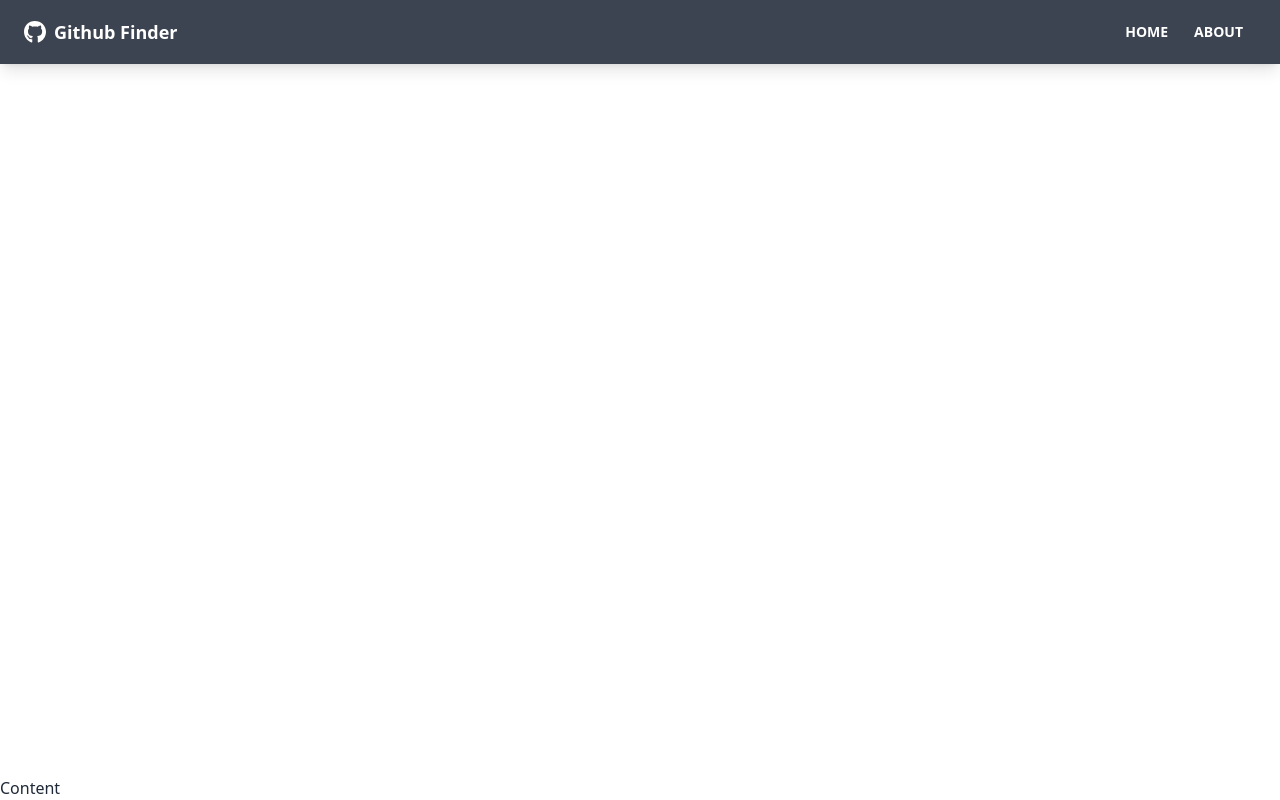
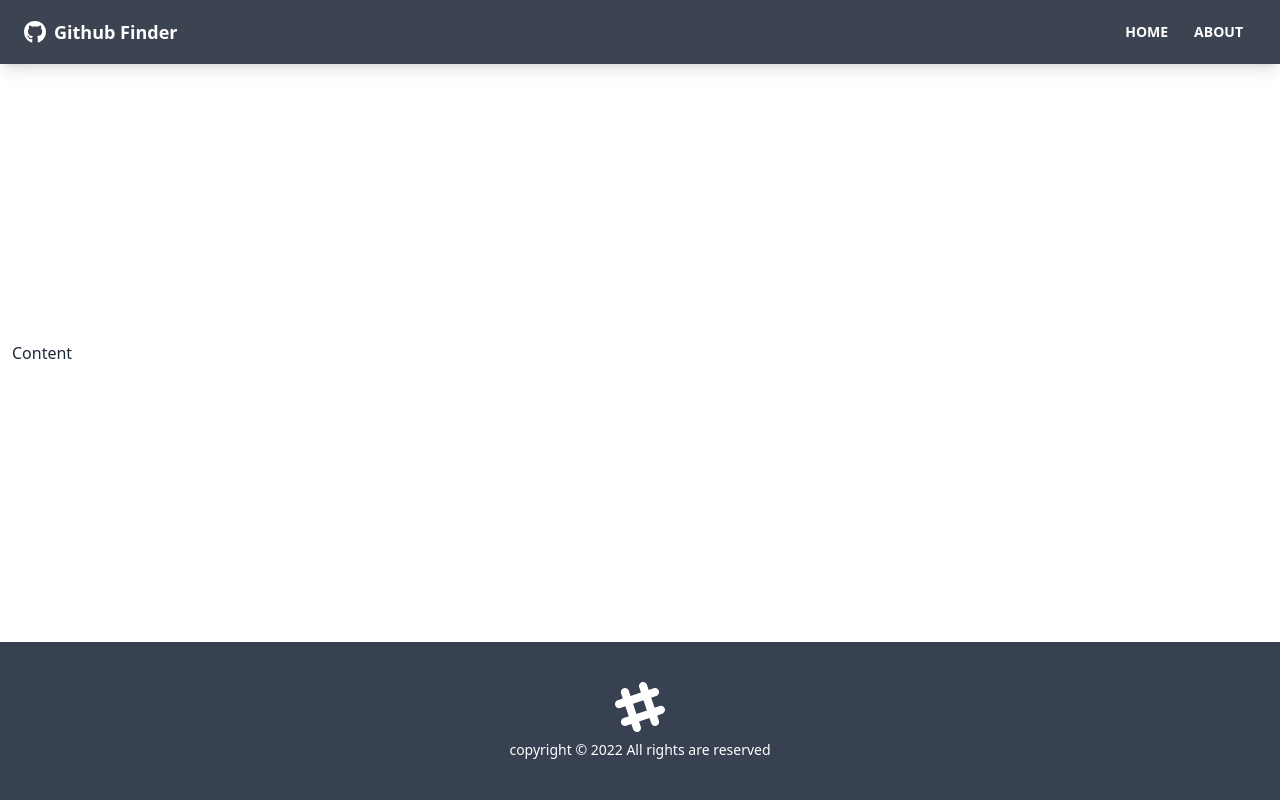
Before and after one commit to haamid10/Github-finder, a React (Create React App) app: page / in a window 1280 px wide. Built offline with nearby package versions, Linux system fonts and the light colour scheme.

Commit message:
aded layout page

```diff
--- a/src/App.jsx
+++ b/src/App.jsx
@@ -1,11 +1,13 @@
 import { BrowserRouter as Router,Route } from "react-router-dom"
 import Navbar from "./components/layout/Navbar"
+import  Footer from "./components/layout/Footer"
 const App = () => {
   return (
     <Router>
          <div className="flex flex-col justify-between h-screen">
           <Navbar/>
-          <main>Content </main>
+          <main className="container mx-auto px-3 pb-12 ">Content </main>
+          <Footer/>
          </div>
     </Router>
 
--- a/src/components/layout/Footer.jsx
+++ b/src/components/layout/Footer.jsx
@@ -3,8 +3,8 @@
 const Footer = () => {
   const footerYear= new Date().getFullYear()
   return (
-    <div>
-
+    <div className='footer p-10 bg-gray-700 text-primary-content footer-center'>
+       <div>
         <svg
           width='50'
           height='50'
@@ -16,7 +16,8 @@
         >
           <path d='M22.672 15.226l-2.432.811.841 2.515c.33 1.019-.209 2.127-1.23 2.456-1.15.325-2.148-.321-2.463-1.226l-.84-2.518-5.013 1.677.84 2.517c.391 1.203-.434 2.542-1.831 2.542-.88 0-1.601-.564-1.86-1.314l-.842-2.516-2.431.809c-1.135.328-2.145-.317-2.463-1.229-.329-1.018.211-2.127 1.231-2.456l2.432-.809-1.621-4.823-2.432.808c-1.355.384-2.558-.59-2.558-1.839 0-.817.509-1.582 1.327-1.846l2.433-.809-.842-2.515c-.33-1.02.211-2.129 1.232-2.458 1.02-.329 2.13.209 2.461 1.229l.842 2.515 5.011-1.677-.839-2.517c-.403-1.238.484-2.553 1.843-2.553.819 0 1.585.509 1.85 1.326l.841 2.517 2.431-.81c1.02-.33 2.131.211 2.461 1.229.332 1.018-.21 2.126-1.23 2.456l-2.433.809 1.622 4.823 2.433-.809c1.242-.401 2.557.484 2.557 1.838 0 .819-.51 1.583-1.328 1.847m-8.992-6.428l-5.01 1.675 1.619 4.828 5.011-1.674-1.62-4.829z'></path>
         </svg>
-
+       <p>copyright &copy; {footerYear} All rights are reserved</p>
+        </div>
 
     </div>
   )
```
